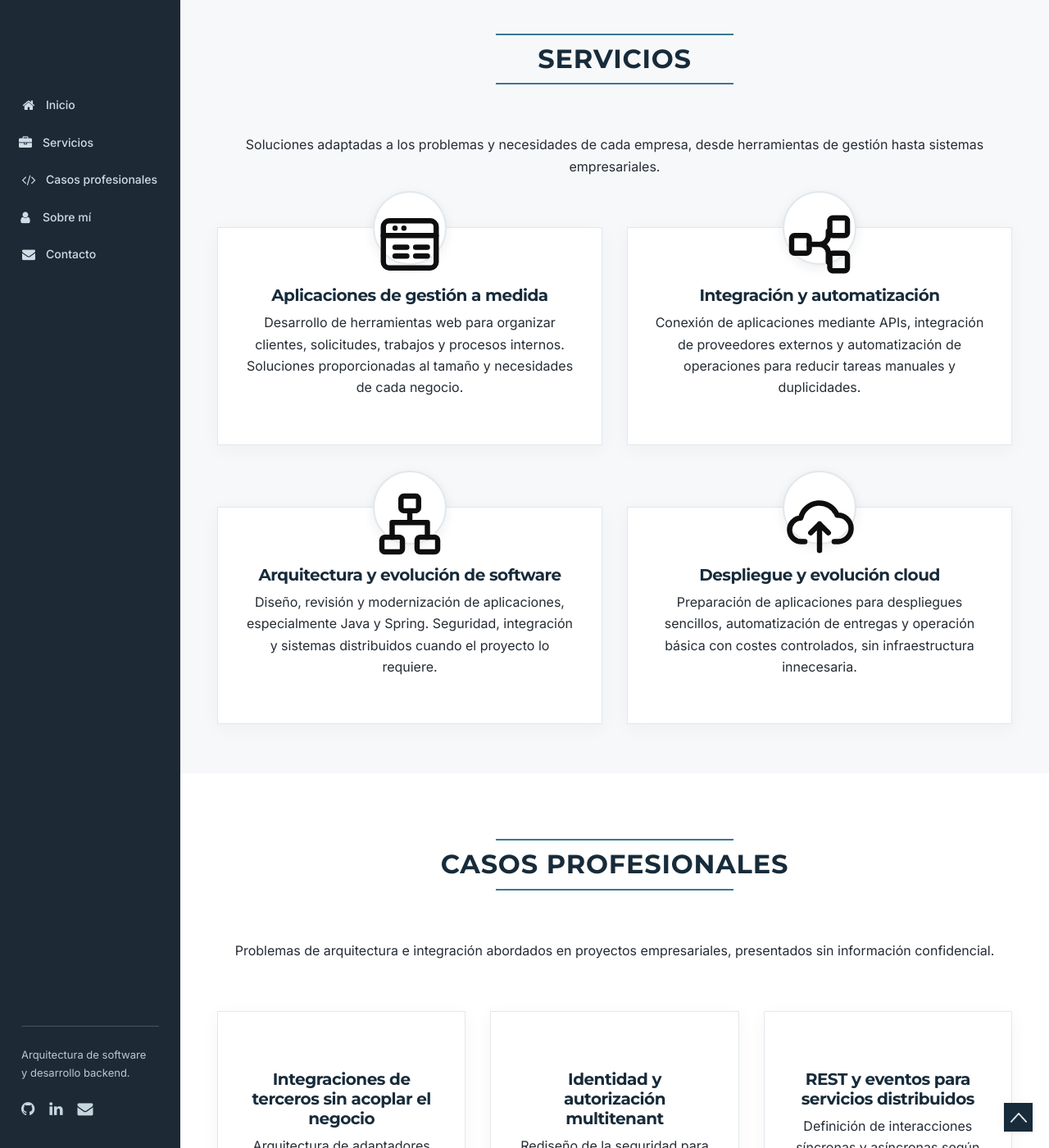
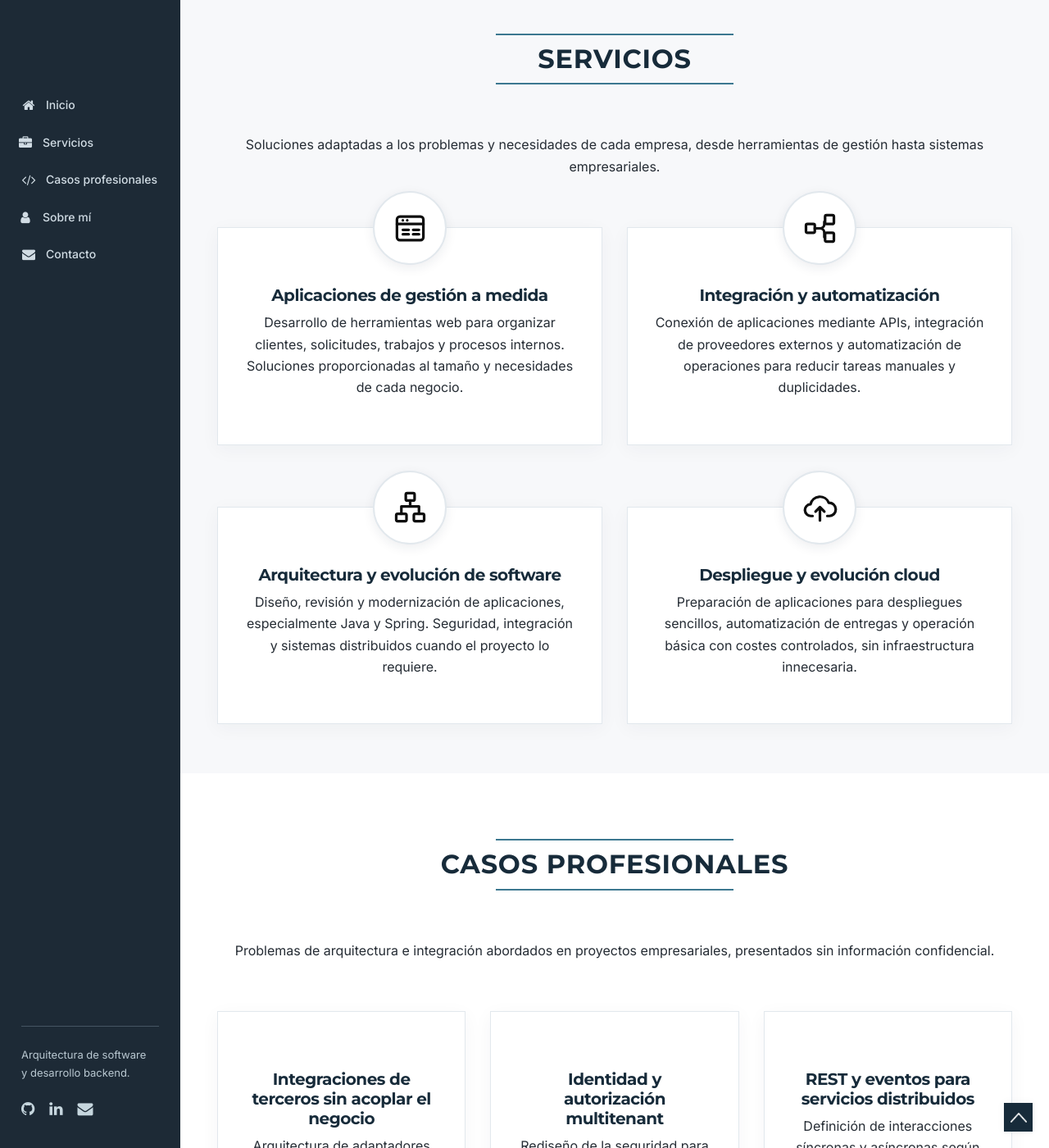
Before and after one commit to dabiz-me/dabiz.me, a Jekyll site: the page built from index.html, in a window 1280 px wide and 1400 px high, scrolled down 519 px. Shown: the whole window at 82% size. Built offline with Jekyll 4.4.1, drawn with Linux system fonts in a browser that asks for light colours.

Commit message:
style(services): equalize card rows with responsive scoped CSS grid

```diff
--- a/assets/css/style.css
+++ b/assets/css/style.css
@@ -1536,3 +1536,41 @@ object {
     max-height: 64px;
     object-fit: contain;
 }
+
+
+/* Services only: aligned cards and consistent decorative line icons. */
+#services .services-card-grid {
+    display: grid;
+    grid-template-columns: repeat(2, minmax(0, 1fr));
+    align-items: stretch;
+}
+#services .services-card-grid > [class*="col-"] {
+    float: none;
+    width: auto;
+    max-width: none;
+    min-width: 0;
+    display: flex;
+}
+#services .services-card-grid .services-box {
+    flex: 1 1 auto;
+    min-width: 0;
+    width: 100%;
+}
+#services .services-card-grid .services-box-logo {
+    display: flex;
+    align-items: center;
+    justify-content: center;
+    color: #0e0e0e;
+}
+#services .services-card-grid .services-box-logo img {
+    display: block;
+    width: 43px;
+    height: 43px;
+    margin: 0;
+    object-fit: contain;
+}
+@media (max-width: 767px) {
+    #services .services-card-grid {
+        grid-template-columns: minmax(0, 1fr);
+    }
+}
```
